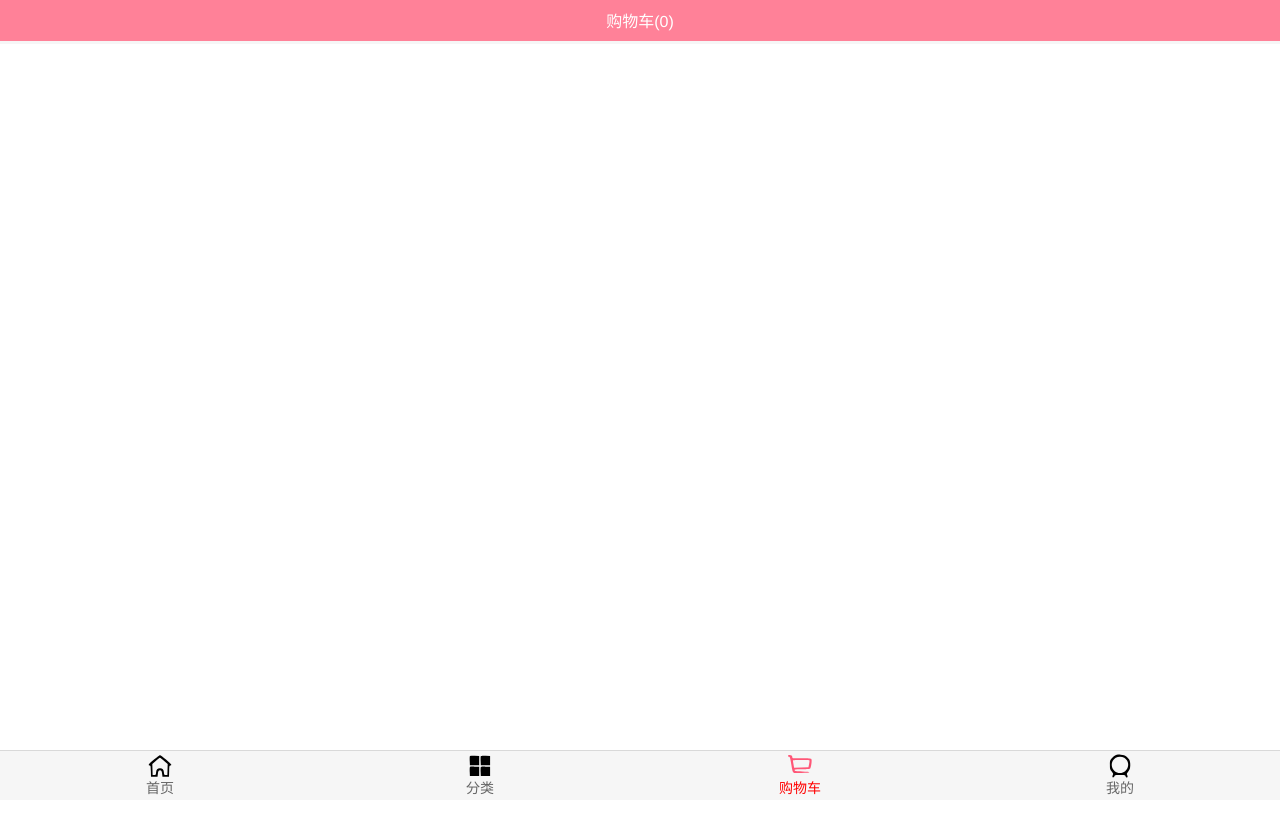
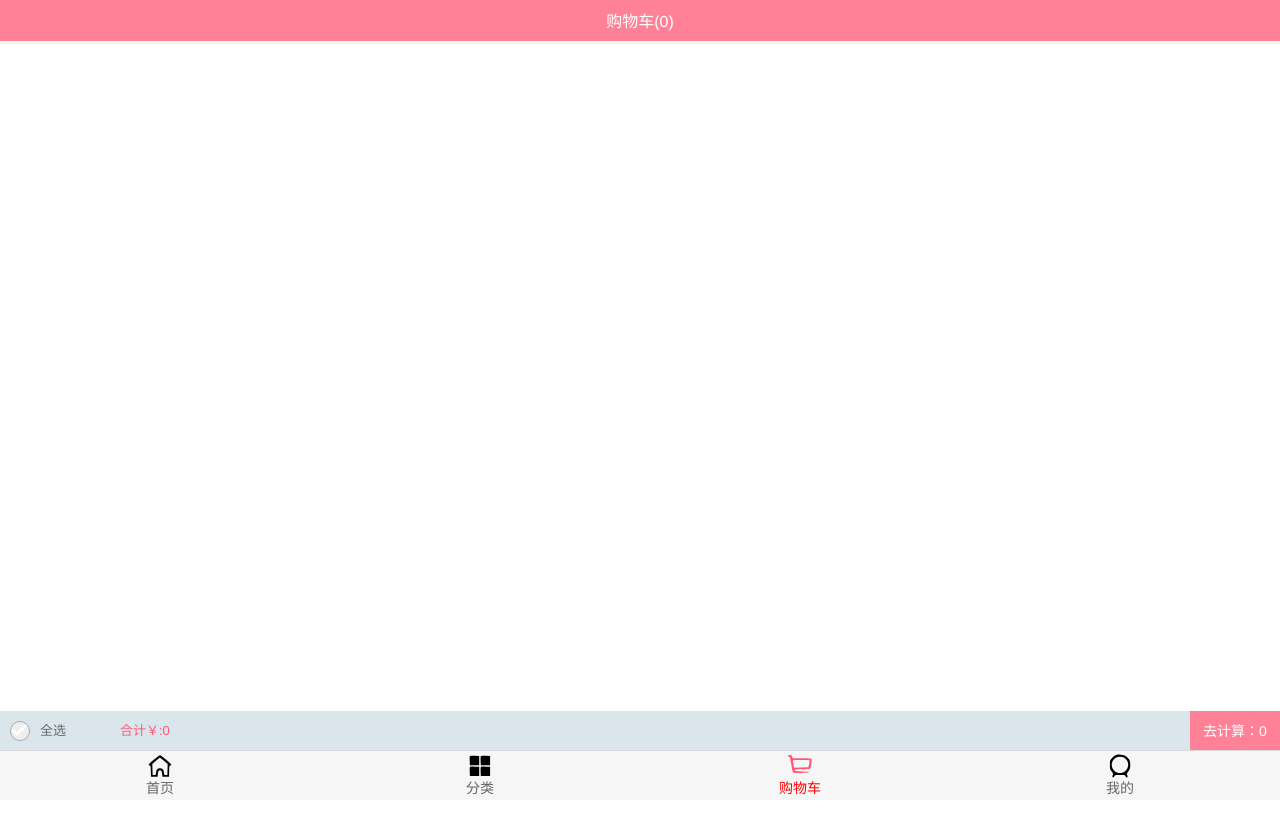
Before and after one commit to DuanPengZhan/supermall, a Vue app: page /cart in a window 1280 px wide. Shown: the top 834 px of the page. After the commit the page ends 800 px from the top, so only its background shows below. Built offline with nearby package versions, Linux system fonts and the light colour scheme.

Commit message:
全选按钮状态显示以及点击效果完成

```diff
--- a/src/components/content/checkButton/CheckButton.vue
+++ b/src/components/content/checkButton/CheckButton.vue
@@ -1,5 +1,5 @@
 <template>
-  <div class="checkbutton" :class="{ active: isChecked }">
+  <div class="checkbutton"  :class="{ checked: isChecked }">
     <img src="@/assets/img/cart/tick.svg" alt="" />
   </div>
 </template>
@@ -10,7 +10,7 @@
   props: {
     isChecked: {
       type: Boolean,
-      default: true,
+      default: false,
     },
   },
 };
@@ -22,7 +22,7 @@
   border-radius: 50%;
   border: solid 1px #aaa;
 }
-.active {
+.checked {
   border-color: #ff5777;
   border-radius: 50%;
   background-color: #ff5777;
--- a/src/store/mutations.js
+++ b/src/store/mutations.js
@@ -9,6 +9,7 @@
         payload.count++;
     },
     [ADD_TO_CART](state, payload) {
+        payload.checked = true;
         state.cartList.push(payload);
     },
 
--- a/src/views/cart/Cart.vue
+++ b/src/views/cart/Cart.vue
@@ -10,12 +10,15 @@
     <cart-list></cart-list>
 
     <!-- 底部汇总 -->
+    <cart-bottom-bar></cart-bottom-bar>
   </div>
 </template>
 
 <script>
 import NavBar from "@/components/common/navbar/NavBar";
+
 import CartList from "./childComps/CartList";
+import CartBottomBar from "./childComps/CartBottomBar";
 
 import { mapGetters } from "vuex";
 
@@ -24,6 +27,7 @@
   components: {
     NavBar,
     CartList,
+    CartBottomBar,
   },
   computed: {
     // cartLength() {
@@ -42,9 +46,6 @@
 </script>
 
 <style scoped>
-.cart {
-  height: 100vh;
-}
 .cart-nav {
   background-color: var(--color-tint);
   color: #ffffff;
--- /dev/null
+++ b/src/views/cart/childComps/CartBottomBar.vue
@@ -0,0 +1,126 @@
+<template>
+  <div class="bottom-bar">
+    <div class="check-content">
+      <check-button
+        class="check-button"
+        :isChecked="isSelectAll"
+        @click="checkclick"
+      ></check-button>
+      <span>全选</span>
+    </div>
+
+    <div class="count">合计￥:{{ totalPrice }}</div>
+    <div class="calc">去计算：{{ checkLength }}</div>
+  </div>
+</template>
+
+<script>
+import CheckButton from "@/components/content/checkButton/CheckButton";
+import { mapGetters } from "vuex";
+
+export default {
+  name: "CartBottomBar",
+  components: {
+    CheckButton,
+  },
+  computed: {
+    //   获取到cartList
+    ...mapGetters(["cartList"]),
+
+    totalPrice() {
+      //   先过滤  再汇总
+      return this.cartList
+        .filter((item) => {
+          return item.checked;
+        })
+        .reduce((preValue, item) => {
+          return preValue + item.price * item.count;
+        }, 0);
+    },
+
+    // 选中商品的数量
+    checkLength() {
+      return this.cartList
+        .filter((item) => {
+          return item.checked;
+        })
+        .reduce((preValue, item) => {
+          return preValue + item.count;
+        }, 0);
+    },
+
+    isSelectAll() {
+      // console.log("this.isSelectAll----------"+this.isSelectAll);
+      //  !0 = true   0 = false
+      // true  全选    false  不全选
+      if (this.cartList.length === 0) return false;
+      // 1.使用filter()  检测数值元素，并返回符合条件所有元素的数组。
+      // return !(this.cartList.filter(item => !item.checked).length);
+
+      // 2.find  some  都可以   every 不行
+      // 如果找到数据则返回对象 对象取反返回false 不全选  没找到数据返回undefined undefined取反返回true  全选
+      return !this.cartList.some((item) => !item.checked);
+
+      // 3.普通遍历
+      // for (const item of this.cartList) {
+      //   if (!item.checked) {
+      //     return false;
+      //   }
+      // }
+      // return true;
+    },
+  },
+  methods: {
+    checkclick() {
+      console.log(this.isSelectAll);
+      // forEach() 数组每个元素都执行一次回调函数
+      if (this.isSelectAll) { // 全部选中时  this.isSelectAll为true   点击后则变为false  所以取反
+        console.log("this.isSelectAll----------" + this.isSelectAll);
+        return this.cartList.forEach((item) => (item.checked = false));
+      } else { //部分 或全部不选中
+        console.log("this.isSelectAll+++++++++++" + this.isSelectAll);
+        return this.cartList.forEach((item) => (item.checked = true));
+      }
+
+      // 有bug
+      //   this.cartList.forEach((item) => item.checked === !this.isSelectAll);
+    },
+  },
+};
+</script>
+
+<style scoped>
+.bottom-bar {
+  background-color: #dbe5ec;
+  position: relative;
+  display: flex;
+  height: 40px;
+  line-height: 40px;
+}
+.check-button {
+  width: 20px;
+  height: 20px;
+  line-height: 20px;
+  margin-right: 10px;
+}
+.check-content {
+  display: flex;
+  align-items: center;
+  font-size: 13px;
+  margin-left: 10px;
+  width: 60px;
+}
+.count {
+  color: #ff5777;
+  padding-left: 50px;
+  flex: 1;
+  font-size: 13px;
+}
+.calc {
+  width: 90px;
+  color: white;
+  text-align: center;
+  background-color: #ff8198;
+  font-size: 14px;
+}
+</style>
--- a/src/views/cart/childComps/CartList.vue
+++ b/src/views/cart/childComps/CartList.vue
@@ -10,13 +10,15 @@
 import Scroll from "@/components/common/scroll/Scroll";
 import CartListItem from './CartListItem'
 
+
 import { mapGetters } from "vuex";
 
 export default {
   name: "cartList",
   components: {
     Scroll,
-    CartListItem
+    CartListItem,
+
   },
   computed: {
     ...mapGetters(["cartList"]),
@@ -29,10 +31,10 @@
 
 <style scoped>
 .cart-list {
-  height: 100vh;
+    height: calc(100vh - 44px - 49px - 40px);
 }
 .content {
-  height: calc(100vh - 44px - 49px);
+  height: 100%;
   overflow: hidden;
 }
 </style>
--- a/src/views/cart/childComps/CartListItem.vue
+++ b/src/views/cart/childComps/CartListItem.vue
@@ -1,7 +1,10 @@
 <template>
   <div class="shop-item">
     <div class="item-selector">
-        <CheckButton></CheckButton>
+      <CheckButton
+        :isChecked="itemInfo.checked"
+        @click="checkClick"
+      ></CheckButton>
     </div>
 
     <div class="item-img">
@@ -20,8 +23,7 @@
 </template>
 
 <script>
-
-import CheckButton from '@/components/content/checkButton/CheckButton'
+import CheckButton from "@/components/content/checkButton/CheckButton";
 
 export default {
   name: "CartListItem",
@@ -34,8 +36,13 @@
     },
   },
   components: {
-      CheckButton
-  }
+    CheckButton,
+  },
+  methods: {
+    checkClick() {
+      this.itemInfo.checked = !this.itemInfo.checked;
+    },
+  },
 };
 </script>
 
@@ -61,7 +68,7 @@
   text-overflow: ellipsis;
 }
 
-.item-img img{
+.item-img img {
   width: 80px;
   height: 100px;
   display: block;
```
